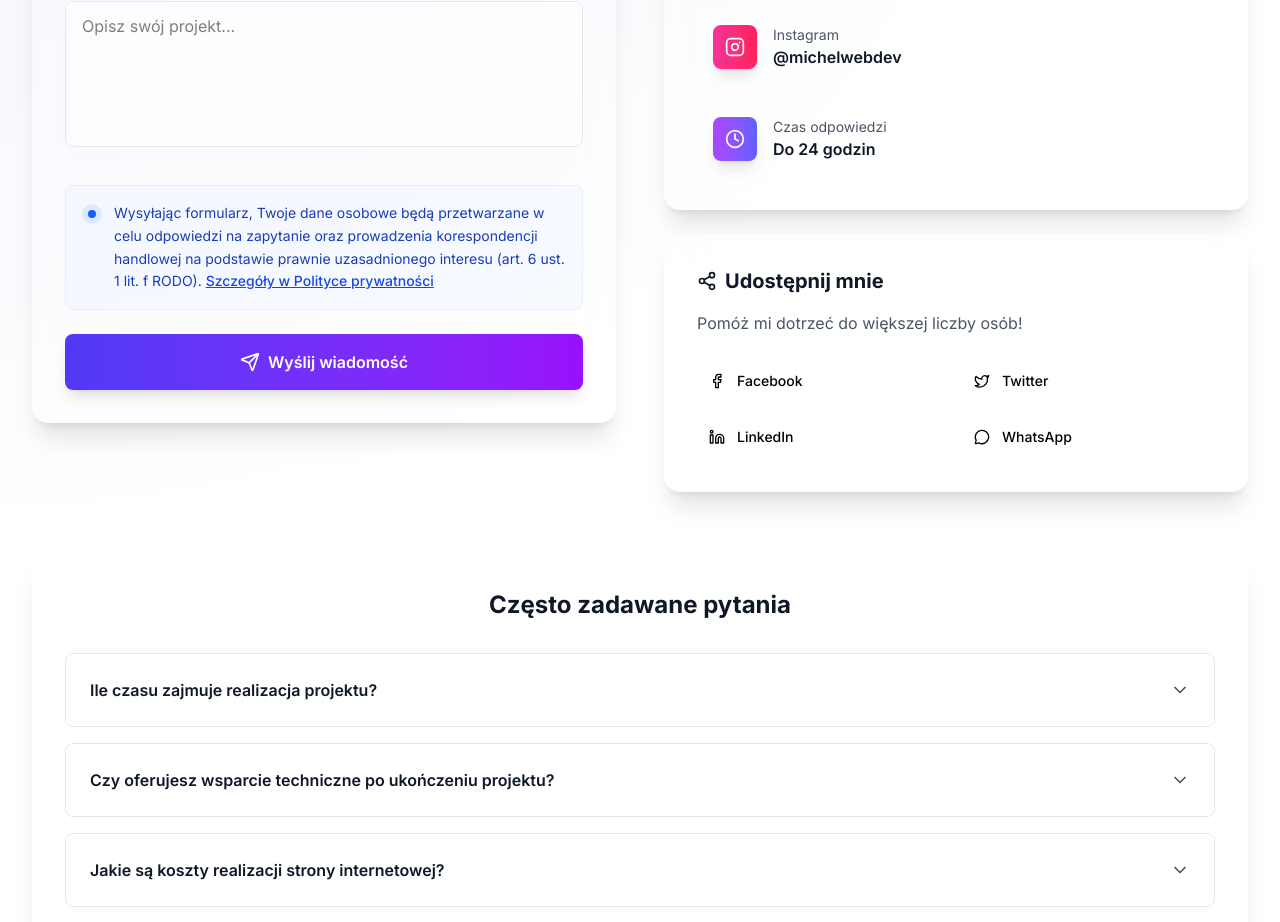
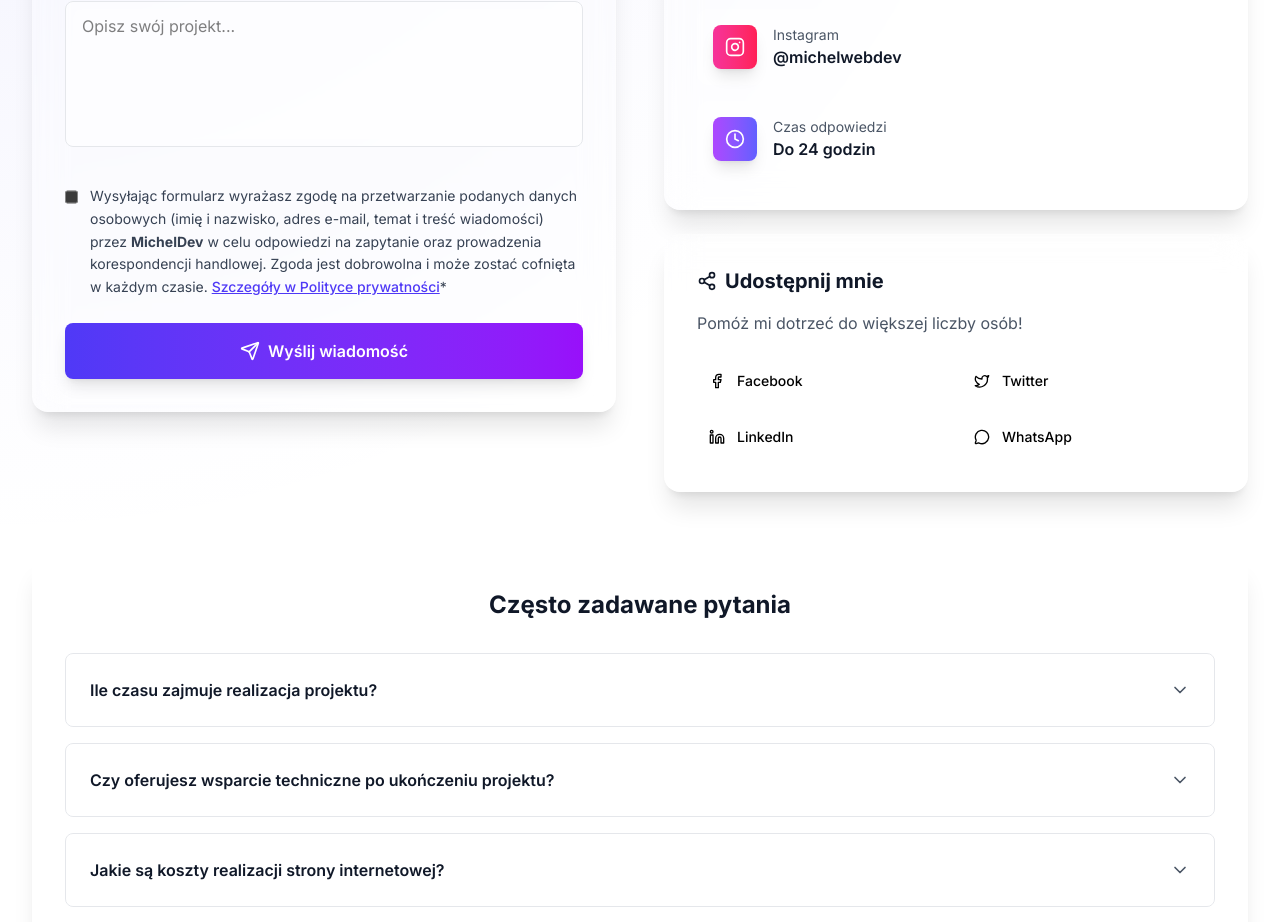
Before and after one commit to Lorexowy/micheldev-portfolio, a Next.js app: page / in a window 1280 px wide. Shown: the part 4701-5623 px from the top of the page. Built offline with nearby package versions, Linux system fonts and the light colour scheme.

Commit message:
poprawa polityki prywatnosci na lit. a

```diff
--- a/src/components/sections/Kontakt.tsx
+++ b/src/components/sections/Kontakt.tsx
@@ -260,22 +260,23 @@ function ContactForm() {
         />
       </motion.div>
 
-      {/* Informacja RODO */}
+      {/* Checkbox zgody na przetwarzanie danych */}
       <motion.div
         variants={itemVariants}
-        className="mb-6 p-4 bg-blue-50/50 dark:bg-blue-900/20 border border-blue-200/30 dark:border-blue-800/30 rounded-lg"
+        className="mb-6"
       >
-        <div className="flex items-start gap-3">
-          <div className="flex-shrink-0 mt-0.5">
-            <div className="w-5 h-5 bg-blue-100 dark:bg-blue-900/50 rounded-full flex items-center justify-center">
-              <div className="w-2 h-2 bg-blue-600 dark:bg-blue-400 rounded-full"></div>
-            </div>
-          </div>
-          <div className="text-sm text-blue-800 dark:text-blue-300 leading-relaxed">
+        <label className="flex items-start gap-3 cursor-pointer group">
+          <input
+            type="checkbox"
+            name="dataConsent"
+            required
+            className="mt-1 w-4 h-4 text-indigo-600 bg-white dark:bg-gray-900 border-2 border-gray-300 dark:border-gray-600 rounded focus:ring-indigo-500 focus:ring-2 transition-all duration-200 accent-indigo-600"
+          />
+          <div className="text-sm text-gray-700 dark:text-gray-300 leading-relaxed">
             <p>
-              Wysyłając formularz, Twoje dane osobowe będą przetwarzane w celu odpowiedzi na zapytanie
-              oraz prowadzenia korespondencji handlowej na podstawie prawnie uzasadnionego interesu
-              (art. 6 ust. 1 lit. f RODO).{" "}
+              Wysyłając formularz wyrażasz zgodę na przetwarzanie podanych danych osobowych (imię i nazwisko, adres e-mail, temat i treść wiadomości){" "}
+              przez <strong>MichelDev</strong> w celu odpowiedzi na zapytanie oraz prowadzenia korespondencji handlowej.
+              Zgoda jest dobrowolna i może zostać cofnięta w każdym czasie.{" "}
               <button
                 type="button"
                 onClick={() => {
@@ -285,13 +286,13 @@ function ContactForm() {
                     footer.scrollIntoView({ behavior: 'smooth' });
                   }
                 }}
-                className="text-blue-700 dark:text-blue-400 hover:text-blue-900 dark:hover:text-blue-200 underline font-medium"
+                className="text-indigo-600 dark:text-indigo-400 hover:text-indigo-800 dark:hover:text-indigo-300 underline font-medium"
               >
                 Szczegóły w Polityce prywatności
-              </button>
+              </button>*
             </p>
           </div>
-        </div>
+        </label>
       </motion.div>
 
       <motion.button
```
